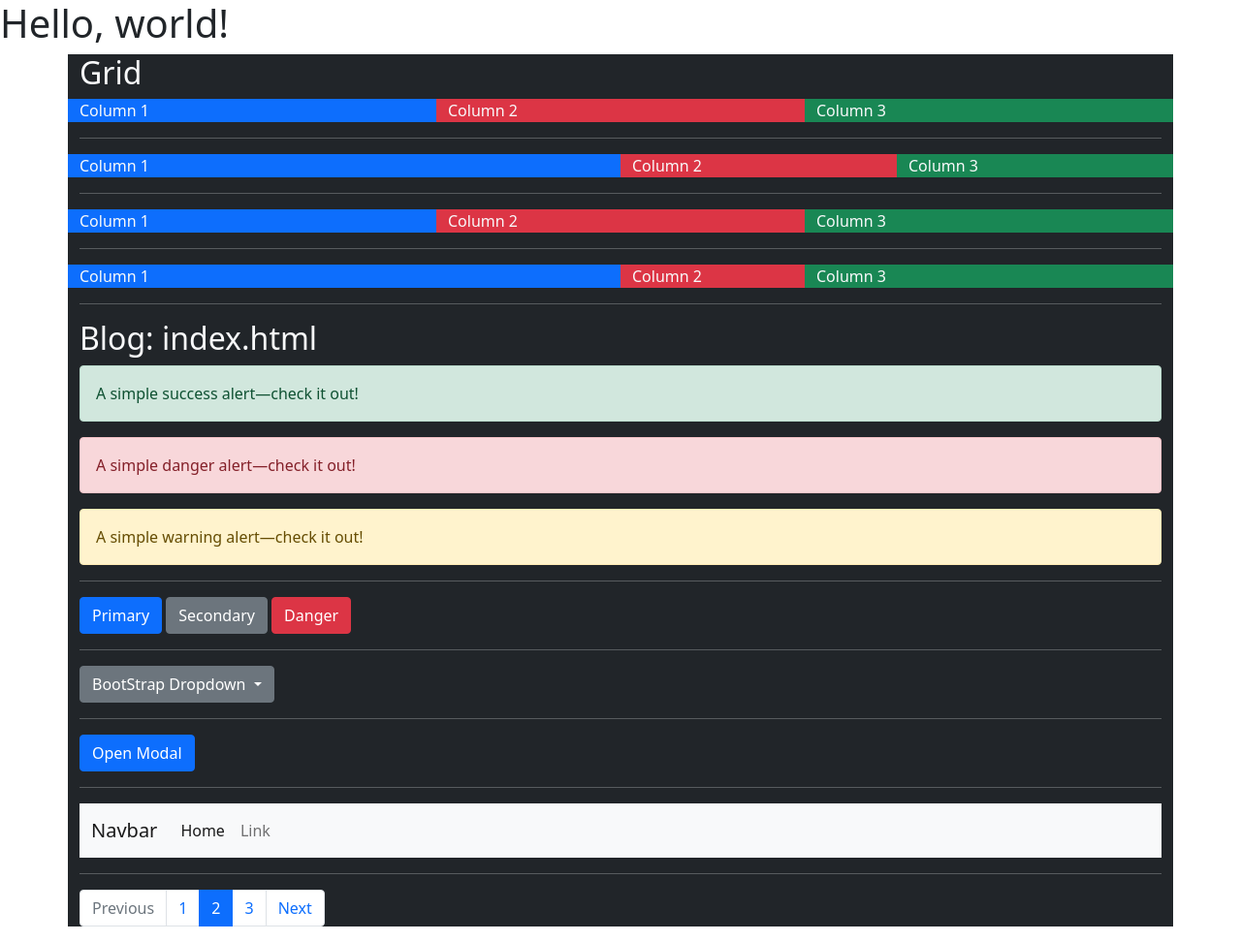
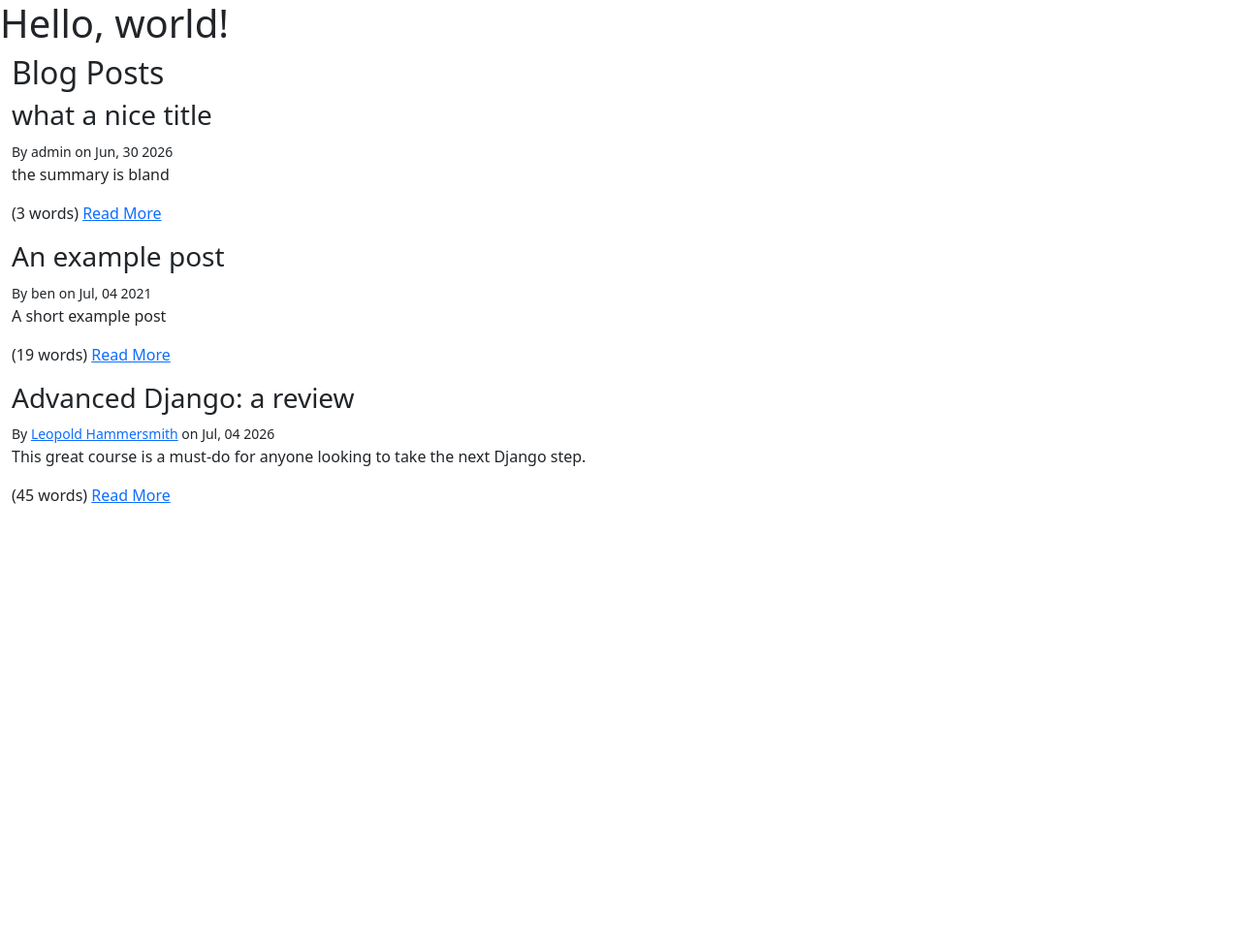
Before and after one commit to ricaFeynman/blango, a Django app: page / in a window 1280 px wide. Shown: the whole page at 97% size. After the commit the page ends 520 px from the top, so only its background shows below. Run offline with Django 5.2, Linux system fonts and the light colour scheme; data comes from the database, SQL or seed files in the repository; both versions use the stored data as it was after the commit.

Commit message:
4: filters

```diff
--- /dev/null
+++ b/blog/templatetags/blog_extras.py
@@ -0,0 +1,25 @@
+from django.contrib.auth import get_user_model
+user_model = get_user_model()
+
+from django import template
+register = template.Library()
+
+from django.utils.html import format_html
+
+@register.filter
+def author_details(author, current_user=None):
+    if not isinstance(author, user_model):
+        return ""
+    if author == current_user:
+        return format_html('<strong>{}</strong>', 'me')
+
+    if author.first_name and author.last_name:
+        name = f"{author.first_name} {author.last_name}"
+    else:
+        name = author.username
+    details = format_html('{}', name)
+
+    if author.email:
+        details = format_html('<a href="mailto:{}">{}</a>', author.email, details)
+
+    return details
--- a/blog/views.py
+++ b/blog/views.py
@@ -1,5 +1,8 @@
 from django.shortcuts import render
+from .models import Post
+from django.utils import timezone
 
 # Create your views here.
 def index(request):
-    return render(request, "blog/index.html")
+    posts = Post.objects.filter(published_at__lte=timezone.now())
+    return render(request, "blog/index.html", {'posts': posts})
--- a/templates/base.html
+++ b/templates/base.html
@@ -8,7 +8,7 @@
 </head>
 <body>
 <h1>Hello, world!</h1>
-<div class="container bg-dark text-light">
+<div class="container-fluid">
 {% block content %}
 {% endblock content %}</div>
 <script	src="https://cdn.jsdelivr.net/npm/bootstrap@5.0.2/dist/js/bootstrap.bundle.min.js"	integrity="sha384-MrcW6ZMFYlzcLA8Nl+NtUVF0sA7MsXsP1UyJoMp4YLEuNSfAP+JcXn/tWtIaxVXM" crossorigin="anonymous"></script>
--- a/templates/blog/index.html
+++ b/templates/blog/index.html
@@ -1,129 +1,13 @@
 {% extends "base.html" %}
+{% load blog_extras %}
 {% block content %}
-<h2>Grid</h2>
-<div class="row">
-<div class="col bg-primary">Column 1</div>
-<div class="col bg-danger">Column 2</div>
-<div class="col bg-success">Column 3</div>
-</div>
-
-<hr>
-
-<div class="row">
-<div class="col-6 bg-primary">Column 1</div>
-<div class="col bg-danger">Column 2</div>
-<div class="col bg-success">Column 3</div>
-</div>
-
-<hr>
-
-<div class="row">
-<div class="col-md bg-primary">Column 1</div>
-<div class="col-md bg-danger">Column 2</div>
-<div class="col-md bg-success">Column 3</div>
-</div>
-
-<hr>
-
-<div class="row">
-<div class="col-xs-12 col-sm-10 col-md-6 bg-primary">Column
-1</div>
-<div class="col-xs-12 col-sm-2 col-md-2 bg-danger">Column
-2</div>
-<div class="col bg-success">Column 3</div>
-</div>
-
-
-<hr>
-<h2>Blog: index.html</h2>
-<div class="alert alert-success" role="alert">
-A simple success alert—check it out!
-</div>
-<div class="alert alert-danger" role="alert">
-A simple danger alert—check it out!
-</div>
-<div class="alert alert-warning" role="alert">
-A simple warning alert—check it out!
-</div>
-
-<hr>
-
-<button type="button" class="btn btn-primary">Primary</button>
-<a href="#" class="btn btn-secondary">Secondary</a>
-<button type="button" class="btn btn-danger">Danger</button>
-
-<hr>
-
-<div class="dropdown">
-<button class="btn btn-secondary dropdown-toggle" id="dropdownMenuButton1" type="button" data-bs-toggle="dropdown" aria-expanded="false">
-BootStrap Dropdown
-</button>
-<ul class="dropdown-menu" aria-labelledby="dropdownMenuButton1">
-<li><a class="dropdown-item" href="#">Item 1</a></li>
-<li><a class="dropdown-item" href="#">Item 2</a></li>
-<li><a class="dropdown-item" href="#">Item 3</a></li>
-</ul>
-</div>
-
-<hr>
-
-<button type="button" class="btn btn-primary" data-bs-toggle="modal" data-bs-target="#example-modal">
-Open Modal
-</button>
-<div class="modal" id="example-modal" tabindex="-1" aria-labelledby="example-modal-label" aria-hidden="true">
-<div class="modal-dialog">
-<div class="modal-content">
-<div class="modal-header">
-<h5 class="modal-title" id="example-modal-label">Modal Title</h5>
-<button type="button" class="btn-close" data-bs-dismiss="modal" aria-label="Close"></button>
-</div>
-<div class="modal-body">
-Modal Body
-</div>
-<div class="modal-footer">
-<button type="button" class="btn btn-secondary" data-bs-dismiss="modal">Close</button>
-</div>
-</div>
-</div>
-</div>
-
-<hr>
-
-<nav class="navbar navbar-expand-sm navbar-light bg-light">
-    <div class="container-fluid">
-        <a class="navbar-brand" href="#">Navbar</a>
-        <button class="navbar-toggler" type="button" data-bs-toggle="collapse" data-bs-target="#navbarSupportedContent" aria-controls="navbarSupportedContent"
-                aria-expanded="false" aria-label="Toggle navigation">
-            <span class="navbar-toggler-icon"></span>
-        </button>
-        <div class="collapse navbar-collapse" id="navbarSupportedContent">
-            <ul class="navbar-nav me-auto mb-2 mb-lg-0">
-                <li class="nav-item">
-                    <a class="nav-link active" aria-current="page" href="#">Home</a>
-                </li>
-                <li class="nav-item">
-                    <a class="nav-link" href="#">Link</a>
-                </li>
-            </ul>
-        </div>
-    </div>
-</nav>
-
-<hr>
-
-<ul class="pagination">
-<li class="page-item disabled">
-<a class="page-link" href="#" tabindex="-1" aria-disabled="true">Previous</a>
-</li>
-<li class="page-item"><a class="page-link" href="#">1</a>
-</li>
-<li class="page-item active" aria-current="page">
-<a class="page-link" href="#">2</a>
-</li>
-<li class="page-item"><a class="page-link" href="#">3</a>
-</li>
-<li class="page-item">
-<a class="page-link" href="#">Next</a>
-</li>
-</ul>
+<h2>Blog Posts</h2>
+{% for post in posts %}
+<div class="row"><div class="col">
+    <h3>{{ post.title }}</h3>
+    <small>By {{ post.author|author_details:request.user }} on {{ post.published_at|date:"M, d Y" }}</small>
+    <p>{{ post.summary }}</p>
+    <p>({{ post.content|wordcount }} words) <a href="#">Read More</a></p>
+</div></div>
+{% endfor %}
 {% endblock content %}
```
Also changed, not shown: db.sqlite3.
